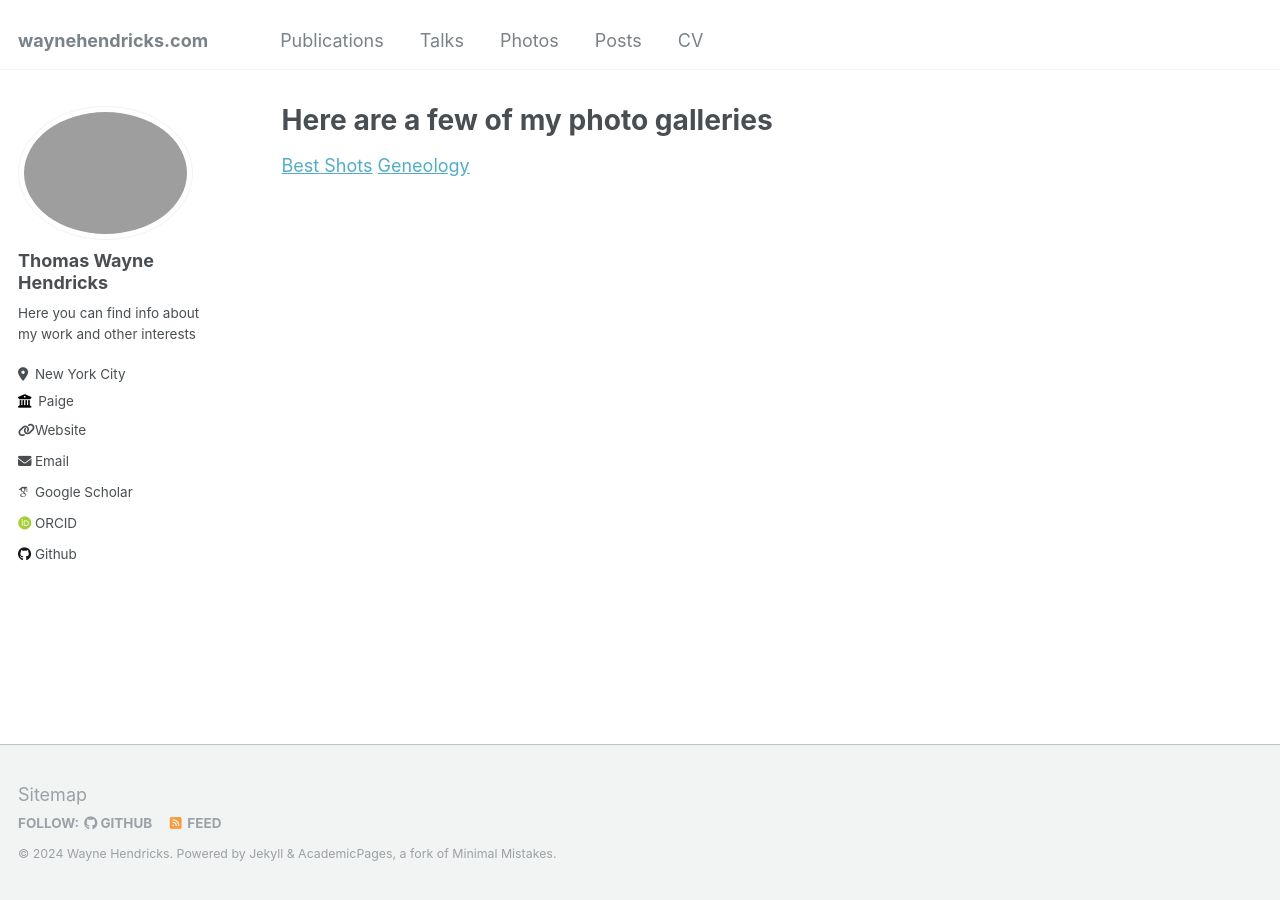
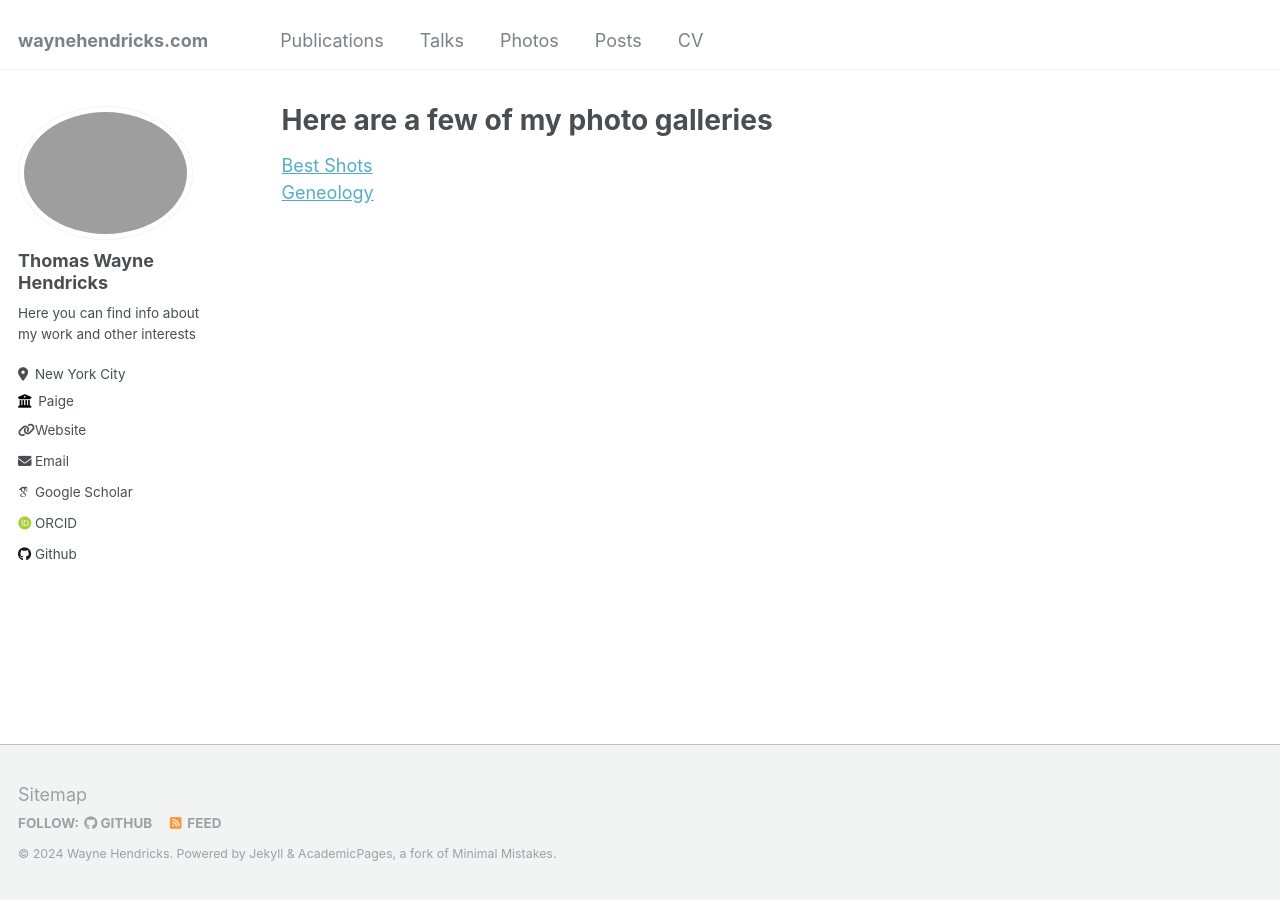
Before and after one commit to twh/twh.github.io, a Jekyll site: the page built from _pages/photos.md, in a window 1280 px wide. Built offline with Jekyll 4.4.1, drawn with Linux system fonts in a browser that asks for light colours; some web fonts are replaced.

```diff
--- a/_pages/photos.md
+++ b/_pages/photos.md
@@ -7,5 +7,5 @@ author_profile: true
 
 {% include base_path %}
 
-<a href="https://www.icloud.com/sharedalbum/#B0RJtdOXmJEF38g">Best Shots</a>
+<a href="https://www.icloud.com/sharedalbum/#B0RJtdOXmJEF38g">Best Shots</a><br />
 <a href="https://www.icloud.com/sharedalbum/#B0R532ODWvyY6n">Geneology</a>
```
